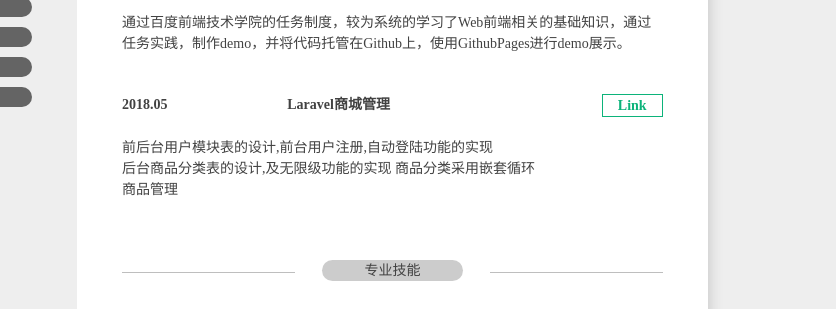
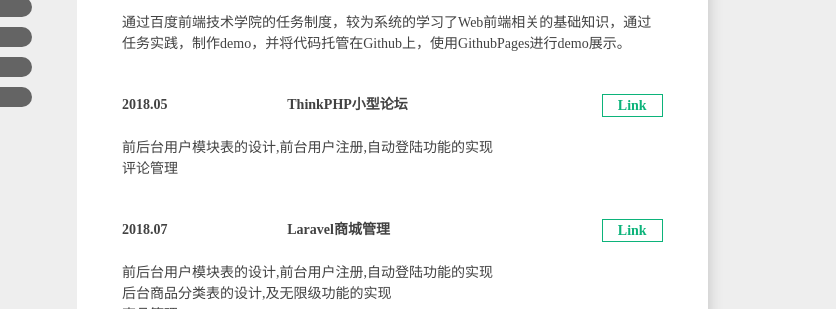
Before and after one commit to EhperYee/About, a plain HTML site: page index.html in a window 1280 px wide. Shown: the part 466-775 px from the top of the page, 444-1280 px from the left. Drawn offline with Linux system fonts and the light colour scheme.

Commit message:
Update index.html

```diff
--- a/index.html
+++ b/index.html
@@ -135,13 +135,24 @@
                         <div class="item">
                             <div class="item-hd">
                                 <span class="item-time">2018.05</span>
+                                <h3 class="item-name">ThinkPHP小型论坛</h3>
+                                <a href="https://github.com/EhperYee" target="_blank" class="item-more">Link</a>
+                            </div>
+                            <div class="item-bd">
+                                <p class="item-describe">前后台用户模块表的设计,前台用户注册,自动登陆功能的实现</p>
+                                <p class="item-describe">评论管理</p>
+                            </div>
+                        </div>
+                        <div class="item">
+                            <div class="item-hd">
+                                <span class="item-time">2018.07</span>
                                 <h3 class="item-name">Laravel商城管理</h3>
                                 <a href="https://github.com/EhperYee" target="_blank" class="item-more">Link</a>
                             </div>
                             <div class="item-bd">
                                 <p class="item-describe">前后台用户模块表的设计,前台用户注册,自动登陆功能的实现</p>
-                                <p class="item-describe">后台商品分类表的设计,及无限级功能的实现 商品分类采用嵌套循环</p>
-                                <p class="item-describe"> 商品管理</p>
+                                <p class="item-describe">后台商品分类表的设计,及无限级功能的实现</p>
+                                <p class="item-describe">商品管理</p>
                             </div>
                         </div>
                     </div>
```
